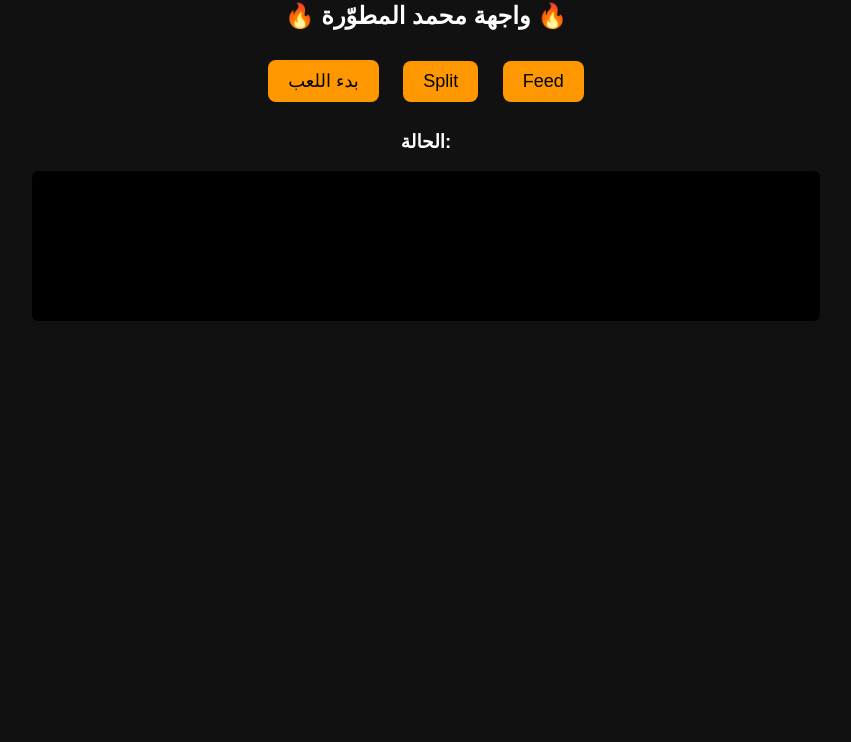
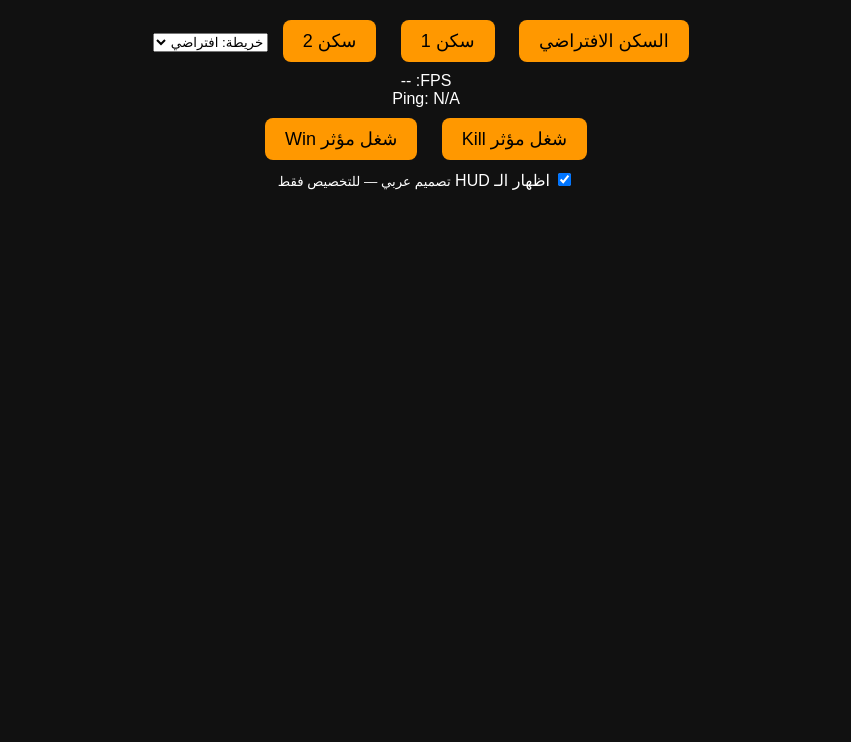
Before and after one commit to nawasraah-create/jinnplus-ui, a plain HTML site: page index.html in a window 1280 px wide. Shown: the part 58-800 px from the top of the page, without its empty margins (214-1065 px from the left). Drawn offline with Linux system fonts and the light colour scheme.

Commit message:
Update index.html

```diff
--- a/index.html
+++ b/index.html
@@ -1,24 +1,46 @@
 <!DOCTYPE html>
-<html>
+<html lang="ar">
 <head>
-  <title>Custom 3rb.io UI</title>
+  <meta charset="utf-8" />
+  <meta name="viewport" content="width=device-width,initial-scale=1" />
+  <title>3rb.io Arabic Plus — HUD</title>
   <link rel="stylesheet" href="style.css">
 </head>
 <body>
+  <div id="ae-hud" dir="rtl" aria-live="polite">
+    <header>
+      <h2>🔥 3rb.io النسخة المحسّنة</h2>
+      <div id="ae-controls">
+        <button data-skin="none">السكن الافتراضي</button>
+        <button data-skin="skin1">سكن 1</button>
+        <button data-skin="skin2">سكن 2</button>
+        <select id="ae-map-theme">
+          <option value="default">خريطة: افتراضي</option>
+          <option value="night">ثيم ليلي</option>
+          <option value="colorful">خلفية ملونة</option>
+        </select>
+      </div>
+    </header>
 
-  <div id="ui-container">
+    <section id="ae-stats">
+      <div>FPS: <span id="ae-fps">--</span></div>
+      <div>Ping: <span id="ae-ping">N/A</span></div>
+    </section>
 
-      <h2>🔥 واجهة محمد المطوّرة 🔥</h2>
+    <section id="ae-effects">
+      <button id="ae-kill">شغل مؤثر Kill</button>
+      <button id="ae-win">شغل مؤثر Win</button>
+    </section>
 
-      <button id="playBtn">بدء اللعب</button>
-      <button id="splitBtn">Split</button>
-      <button id="feedBtn">Feed</button>
-
-      <h3>الحالة:</h3>
-      <pre id="log"></pre>
-
+    <footer>
+      <label><input type="checkbox" id="ae-overlay-toggle" checked> اظهار الـ HUD</label>
+      <small>تصميم عربي — للتخصيص فقط</small>
+    </footer>
   </div>
 
-  <script src="script.js"></script>
+  <!-- عناصر مساعدة (لن تظهر إلا عند الحاجة) -->
+  <div id="ae-overlay-layer" aria-hidden="true"></div>
+
+  <script src="main.js"></script>
 </body>
 </html>
```
